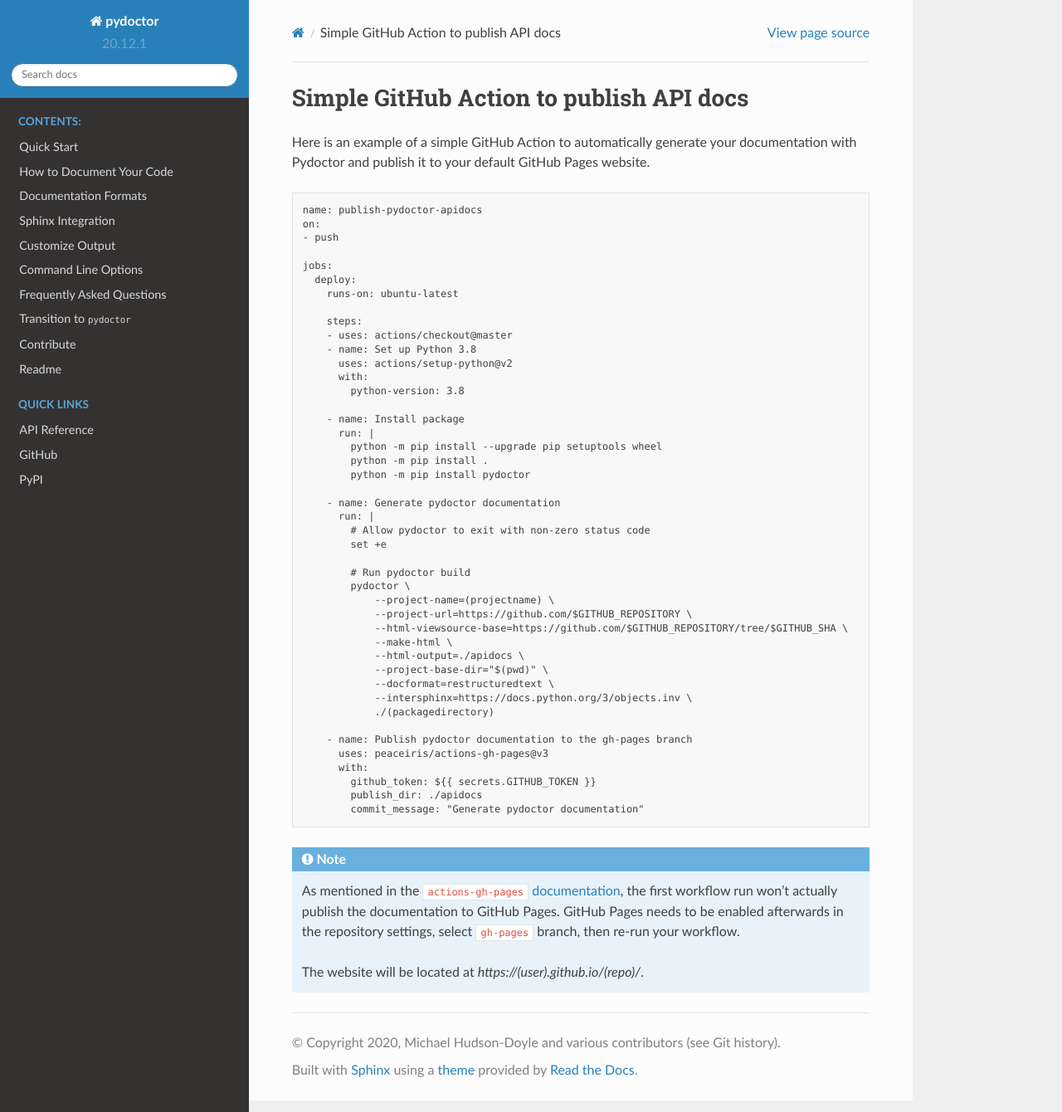
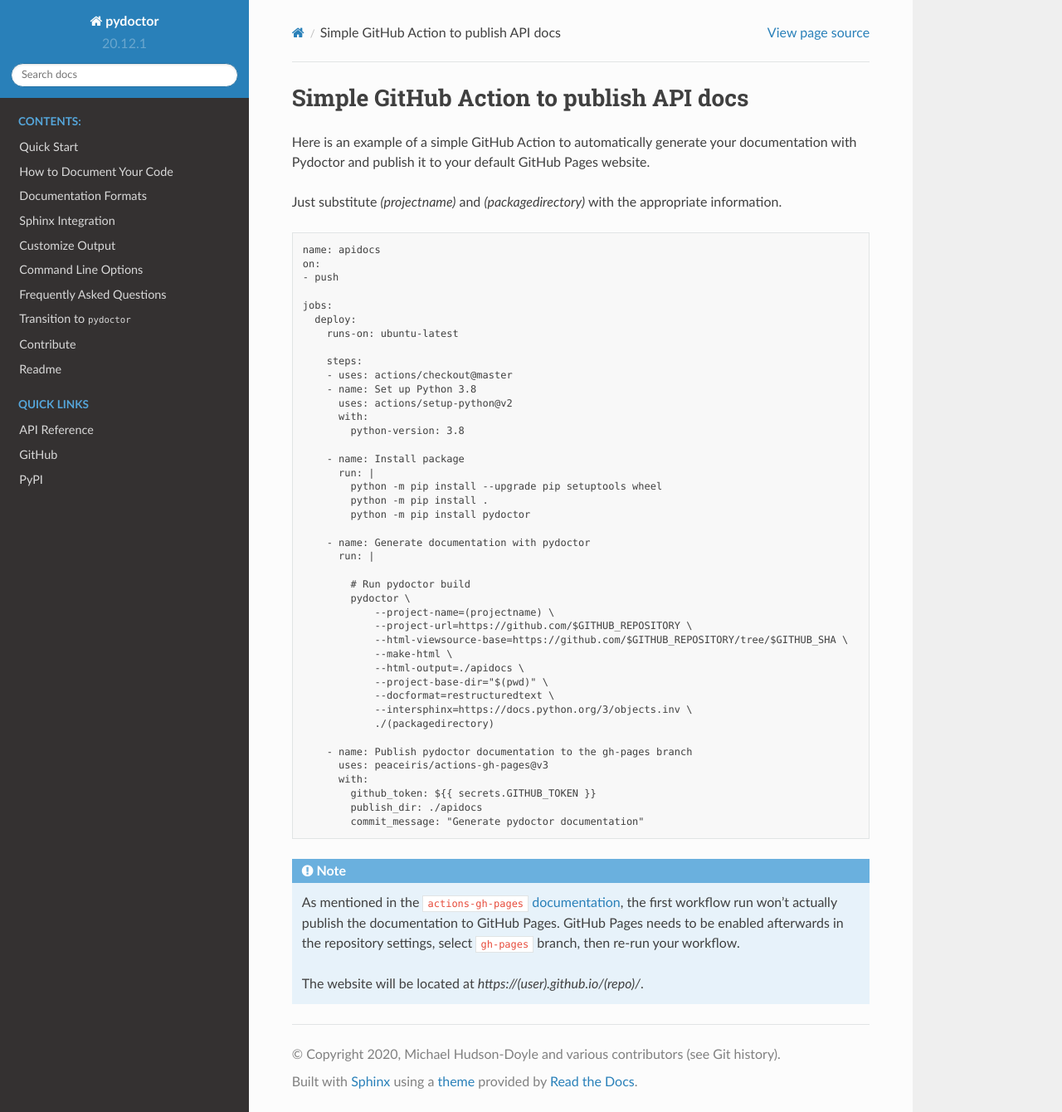
Before and after one commit to twisted/pydoctor, a Sphinx documentation site: the page built from docs/source/publish-github-action.rst, in a window 1280 px wide and 1340 px high. Shown: the whole window at 83% size. Built offline with Sphinx 7.4.7 and the Read the Docs theme 2.0.0, drawn with Linux system fonts in a browser that asks for light colours.

Commit message:
Fixup github action example

```diff
--- a/docs/source/publish-github-action.rst
+++ b/docs/source/publish-github-action.rst
@@ -7,9 +7,12 @@
 generate your documentation with Pydoctor
 and publish it to your default GitHub Pages website.
 
+Just substitute `(projectname)` and `(packagedirectory)`
+with the appropriate information.
+
 ::
 
-    name: publish-pydoctor-apidocs
+    name: apidocs
     on:
     - push
 
@@ -30,10 +33,8 @@
             python -m pip install .
             python -m pip install pydoctor
 
-        - name: Generate pydoctor documentation
+        - name: Generate documentation with pydoctor
           run: |
-            # Allow pydoctor to exit with non-zero status code
-            set +e
 
             # Run pydoctor build
             pydoctor \
```
